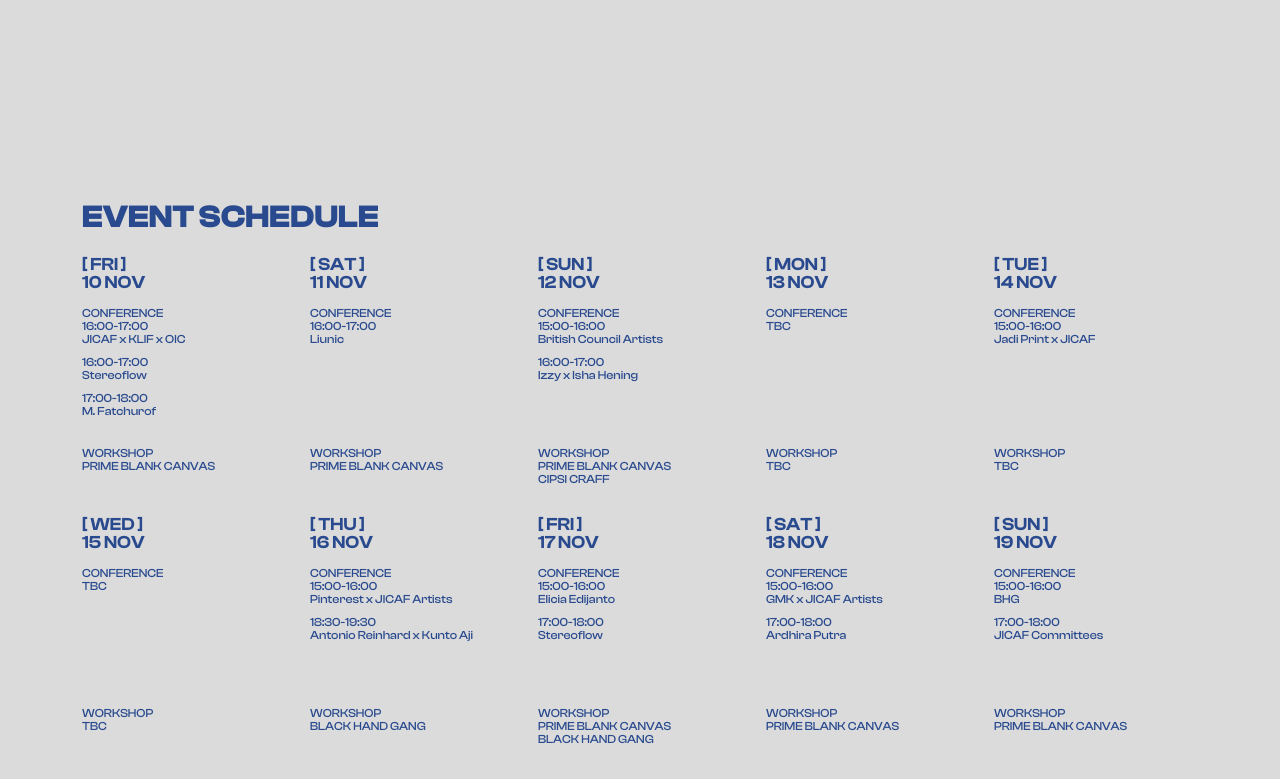
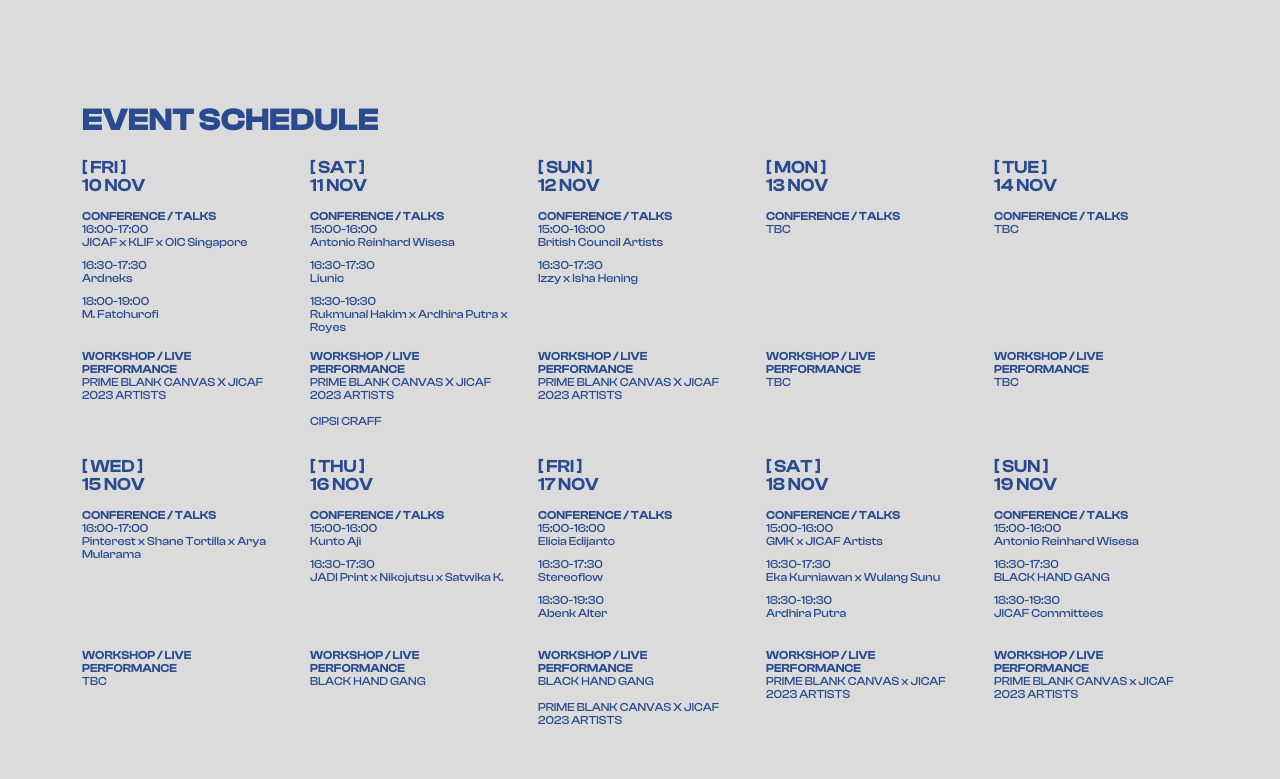
Before and after one commit to dhika-segara/jicaf2023-preview, a plain HTML site: page index.html in a window 1280 px wide. Shown: the part 1719-2498 px from the top of the page. Drawn offline with nearby package versions, Linux system fonts and the light colour scheme.

Commit message:
Add files via upload

```diff
--- a/index.html
+++ b/index.html
@@ -41,6 +41,8 @@
             font-family: 'ClashDisplay', sans-serif;
             font-weight: normal;
             color: var(--primary-color);
+
+            overflow-x: hidden;
         }
         .parallax-container{
             position: fixed;
@@ -91,9 +93,8 @@
             margin: 0 25px;
         }
         .one-section{
-            min-height: 100vh;
-            display:flex;
-            align-items:center;
+            margin-top: 100px;
+            margin-bottom: 100px;
         }
         #home{
             padding-top: 65px;
@@ -120,7 +121,7 @@
             font-weight: bold;
         }
         #tickets{
-            padding-top: 65px;
+
         }
         .ticket-title{
             margin-bottom: 50px;
@@ -252,6 +253,9 @@
         .schedule-items, .workshop{
             font-size: 12px;
             line-height: 13px;
+        }
+        .schedule-items b, .workshop b{
+            font-weight: 500;
         }
         .workshop{
             margin-bottom: 30px;
@@ -431,6 +435,9 @@
                 font-size: 20px;
                 line-height: 21px;
             }
+            .schedule-items{
+                min-height: 175px;
+            }
             .artist-img{
                 display: none;
             }
@@ -507,6 +514,10 @@
                 height: 175%;
                 background-position: -50% center, 125% center;
             }
+            .one-section{
+                margin-top: 30px;
+                margin-bottom: 30px;
+            }
             #home{
                 padding: 65px 15px 0;
             }
@@ -552,6 +563,9 @@
                 font-size: 26px;
                 line-height: 30px;
             }
+            .artist-names a{
+                display: block;
+            }
             .artist-img{
                 display: none;
             }
@@ -560,6 +574,7 @@
             }
             #schedule{
                 padding: 0 30px;
+                margin-top: 50px;
             }
             .workshop{
                 margin-bottom: 40px;
@@ -571,6 +586,9 @@
                 margin: 20px 0 15px;
                 font-size: 15px;
                 line-height: 16px;
+            }
+            #organizer{
+                padding: 0;
             }
             .partner-item{
                 display: inline-block;
@@ -683,7 +701,7 @@
     </div>
 
     <!-- TICKETS -->
-    <div id="tickets" class="container">
+    <div id="tickets" class="container one-section">
         <div class="row justify-content-evenly">
             <div class="col-12 ticket-title text-center">GET YOUR TICKETS NOW!</div>
             <div class="col-12 col-md-6 col-xl-5 col-xxl-4">
@@ -705,7 +723,7 @@
     <div id="artist" class="container one-section">
         <div class="row">
             <div class="col-12 artist-title mt-0">GUEST ARTISTS</div>
-            <div class="col-12 artist-names">
+            <div class="col-12 artist-names d-none d-md-block">
                 <a href="https://www.instagram.com/ardhiraputra/" target="_blank"><span class="artist-text">Ardhira Putra</span><img class="artist-img" src="res/img/artists/ardhira-putra.jpg" /></a>
                 —
                 <a href="https://www.instagram.com/antonioreinhard/" target="_blank"><span class="artist-text">Antonio Reinhard</span><img class="artist-img" src="res/img/artists/antonio-reinhard-wisesa.jpg" /></a>
@@ -726,9 +744,21 @@
                 —
                 <a href="https://www.instagram.com/stereoflow_id/" target="_blank"><span class="artist-text">Stereoflow</span><img class="artist-img" src="res/img/artists/stereoflow.jpg" /></a>
             </div>
+            <div class="col-12 artist-names d-block d-md-none">
+                <a href="https://www.instagram.com/ardhiraputra/" target="_blank"><span class="artist-text">Ardhira Putra</span></a>
+                <a href="https://www.instagram.com/antonioreinhard/" target="_blank"><span class="artist-text">Antonio Reinhard</span></a>
+                <a href="https://www.instagram.com/ardneks/" target="_blank"><span class="artist-text">Ardneks</span></a>
+                <a href="https://www.instagram.com/eliciaedijanto/" target="_blank"><span class="artist-text">Elicia Edijanto</span></a>
+                <a href="https://www.instagram.com/ishahening/" target="_blank"><span class="artist-text">Isha Hening</span></a>
+                <a href="https://www.instagram.com/vngnc/" target="_blank"><span class="artist-text">izzy</span></a>
+                <a href="https://www.instagram.com/liunic/" target="_blank"><span class="artist-text">Liunic</span></a>
+                <a href="https://www.instagram.com/rooovie/" target="_blank"><span class="artist-text">M. Fatchurofi</span></a>
+                <a href="https://www.instagram.com/pinot/" target="_blank"><span class="artist-text">Pinot</span></a>
+                <a href="https://www.instagram.com/stereoflow_id/" target="_blank"><span class="artist-text">Stereoflow</span></a>
+            </div>
 
             <div class="col-12 artist-title">SPECIAL SHOWCASE</div>
-            <div class="col-12 artist-names">
+            <div class="col-12 artist-names d-none d-md-block">
                 <a href="#" target="_blank"><span class="artist-text">Kowawa by Abenk Alter</span></a>
                 —
                 <a href="#" target="_blank"><span class="artist-text">Kunto Aji</span></a>
@@ -737,6 +767,13 @@
                 —
                 <a href="#" target="_blank"><span class="artist-text">Tabi by Marchella FP</span></a>
                 —
+                <a href="#" target="_blank"><span class="artist-text">Mochtar Sarman</span></a>
+            </div>
+            <div class="col-12 artist-names d-block d-md-none">
+                <a href="#" target="_blank"><span class="artist-text">Kowawa by Abenk Alter</span></a>
+                <a href="#" target="_blank"><span class="artist-text">Kunto Aji</span></a>
+                <a href="#" target="_blank"><span class="artist-text">Machine56</span></a>
+                <a href="#" target="_blank"><span class="artist-text">Tabi by Marchella FP</span></a>
                 <a href="#" target="_blank"><span class="artist-text">Mochtar Sarman</span></a>
             </div>
 
@@ -806,67 +843,75 @@
                 <div class="schedule-title">[ FRI ]<br/>10 NOV</div>
                 <div class="schedule-items">
                     <div class="schedule-item">
-                        CONFERENCE<br/>
+                        <b>CONFERENCE / TALKS</b><br/>
                         16:00-17:00<br/>
-                        JICAF x KLIF x OIC
+                        JICAF x KLIF x OIC Singapore
                     </div>
                     <div class="schedule-item">
-                        16:00-17:00<br/>
-                        Stereoflow
+                        16:30-17:30<br/>
+                        Ardneks
                     </div>
                     <div class="schedule-item">
-                        17:00-18:00<br/>
-                        M. Fatchurof
+                        18:00-19:00<br/>
+                        M. Fatchurofi
                     </div>
                 </div>
                 <div class="workshop">
-                    WORKSHOP<br/>
-                    PRIME BLANK CANVAS
+                    <b>WORKSHOP / LIVE PERFORMANCE</b><br/>
+                    PRIME BLANK CANVAS X JICAF 2023 ARTISTS
                 </div>
             </div>
             <div class="col">
                 <div class="schedule-title">[ SAT ]<br/>11 NOV</div>
                 <div class="schedule-items">
                     <div class="schedule-item">
-                        CONFERENCE<br/>
-                        16:00-17:00<br/>
+                        <b>CONFERENCE / TALKS</b><br/>
+                        15:00-16:00<br/>
+                        Antonio Reinhard Wisesa
+                    </div>
+                    <div class="schedule-item">
+                        16:30-17:30<br/>
                         Liunic
+                    </div>
+                    <div class="schedule-item">
+                        18:30-19:30<br/>
+                        Rukmunal Hakim x Ardhira Putra x Royes
                     </div>
                 </div>
                 <div class="workshop">
-                    WORKSHOP<br/>
-                    PRIME BLANK CANVAS
+                    <b>WORKSHOP / LIVE PERFORMANCE</b><br/>
+                    PRIME BLANK CANVAS X JICAF 2023 ARTISTS<br/><br/>
+                    CIPSI CRAFF
                 </div>
             </div>
             <div class="col">
                 <div class="schedule-title">[ SUN ]<br/>12 NOV</div>
                 <div class="schedule-items">
                     <div class="schedule-item">
-                        CONFERENCE<br/>
+                        <b>CONFERENCE / TALKS</b><br/>
                         15:00-16:00<br/>
                         British Council Artists
                     </div>
                     <div class="schedule-item">
-                        16:00-17:00<br/>
+                        16:30-17:30<br/>
                         Izzy x Isha Hening
                     </div>
                 </div>
                 <div class="workshop">
-                    WORKSHOP<br/>
-                    PRIME BLANK CANVAS<br/>
-                    CIPSI CRAFF
+                    <b>WORKSHOP / LIVE PERFORMANCE</b><br/>
+                    PRIME BLANK CANVAS X JICAF 2023 ARTISTS
                 </div>
             </div>
             <div class="col">
                 <div class="schedule-title">[ MON ]<br/>13 NOV</div>
                 <div class="schedule-items">
                     <div class="schedule-item">
-                        CONFERENCE<br/>
+                        <b>CONFERENCE / TALKS</b><br/>
                         TBC
                     </div>
                 </div>
                 <div class="workshop">
-                    WORKSHOP<br/>
+                    <b>WORKSHOP / LIVE PERFORMANCE</b><br/>
                     TBC
                 </div>
             </div>
@@ -874,13 +919,12 @@
                 <div class="schedule-title">[ TUE ]<br/>14 NOV</div>
                 <div class="schedule-items">
                     <div class="schedule-item">
-                        CONFERENCE<br/>
-                        15:00-16:00<br/>
-                        Jadi Print x JICAF
+                        <b>CONFERENCE / TALKS</b><br/>
+                        TBC
                     </div>
                 </div>
                 <div class="workshop">
-                    WORKSHOP<br/>
+                    <b>WORKSHOP / LIVE PERFORMANCE</b><br/>
                     TBC
                 </div>
             </div>
@@ -888,12 +932,13 @@
                 <div class="schedule-title">[ WED ]<br/>15 NOV</div>
                 <div class="schedule-items">
                     <div class="schedule-item">
-                        CONFERENCE<br/>
-                        TBC
+                        <b>CONFERENCE / TALKS</b><br/>
+                        16:00-17:00<br/>
+                        Pinterest x Shane Tortilla x Arya Mularama
                     </div>
                 </div>
                 <div class="workshop">
-                    WORKSHOP<br/>
+                    <b>WORKSHOP / LIVE PERFORMANCE</b><br/>
                     TBC
                 </div>
             </div>
@@ -901,17 +946,17 @@
                 <div class="schedule-title">[ THU ]<br/>16 NOV</div>
                 <div class="schedule-items">
                     <div class="schedule-item">
-                        CONFERENCE<br/>
+                        <b>CONFERENCE / TALKS</b><br/>
                         15:00-16:00<br/>
-                        Pinterest x JICAF Artists
+                        Kunto Aji
                     </div>
                     <div class="schedule-item">
-                        18:30-19:30<br/>
-                        Antonio Reinhard x Kunto Aji
+                        16:30-17:30<br/>
+                        JADI Print x Nikojutsu x Satwika K.
                     </div>
                 </div>
                 <div class="workshop">
-                    WORKSHOP<br/>
+                    <b>WORKSHOP / LIVE PERFORMANCE</b><br/>
                     BLACK HAND GANG
                 </div>
             </div>
@@ -919,55 +964,67 @@
                 <div class="schedule-title">[ FRI ]<br/>17 NOV</div>
                 <div class="schedule-items">
                     <div class="schedule-item">
-                        CONFERENCE<br/>
+                        <b>CONFERENCE / TALKS</b><br/>
                         15:00-16:00<br/>
                         Elicia Edijanto
                     </div>
                     <div class="schedule-item">
-                        17:00-18:00<br/>
+                        16:30-17:30<br/>
                         Stereoflow
+                    </div>
+                    <div class="schedule-item">
+                        18:30-19:30<br/>
+                        Abenk Alter
                     </div>
                 </div>
                 <div class="workshop">
-                    WORKSHOP<br/>
-                    PRIME BLANK CANVAS<br/>
-                    BLACK HAND GANG
+                    <b>WORKSHOP / LIVE PERFORMANCE</b><br/>
+                    BLACK HAND GANG<br/><br/>
+                    PRIME BLANK CANVAS X JICAF 2023 ARTISTS
                 </div>
             </div>
             <div class="col">
                 <div class="schedule-title">[ SAT ]<br/>18 NOV</div>
                 <div class="schedule-items">
                     <div class="schedule-item">
-                        CONFERENCE<br/>
+                        <b>CONFERENCE / TALKS</b><br/>
                         15:00-16:00<br/>
                         GMK x JICAF Artists
                     </div>
                     <div class="schedule-item">
-                        17:00-18:00<br/>
+                        16:30-17:30<br/>
+                        Eka Kurniawan x Wulang Sunu
+                    </div>
+                    <div class="schedule-item">
+                        18:30-19:30<br/>
                         Ardhira Putra
                     </div>
                 </div>
                 <div class="workshop">
-                    WORKSHOP<br/>
-                    PRIME BLANK CANVAS
+                    <b>WORKSHOP / LIVE PERFORMANCE</b><br/>
+                    PRIME BLANK CANVAS x JICAF 2023 ARTISTS
                 </div>
             </div>
             <div class="col">
                 <div class="schedule-title">[ SUN ]<br/>19 NOV</div>
                 <div class="schedule-items">
                     <div class="schedule-item">
-                        CONFERENCE<br/>
+                        <b>CONFERENCE / TALKS</b><br/>
                         15:00-16:00<br/>
-                        BHG
+                        Antonio Reinhard Wisesa
                     </div>
                     <div class="schedule-item">
-                        17:00-18:00<br/>
+                        16:30-17:30<br/>
+                        BLACK HAND GANG
+                    </div>
+                    <div class="schedule-item">
+                        18:30-19:30<br/>
                         JICAF Committees
                     </div>
                 </div>
                 <div class="workshop">
-                    WORKSHOP<br/>
-                    PRIME BLANK CANVAS
+                    <b>WORKSHOP / LIVE PERFORMANCE</b><br/>
+                    PRIME BLANK CANVAS x JICAF 2023 ARTISTS
                 </div>
             </div>
         </div>
```
